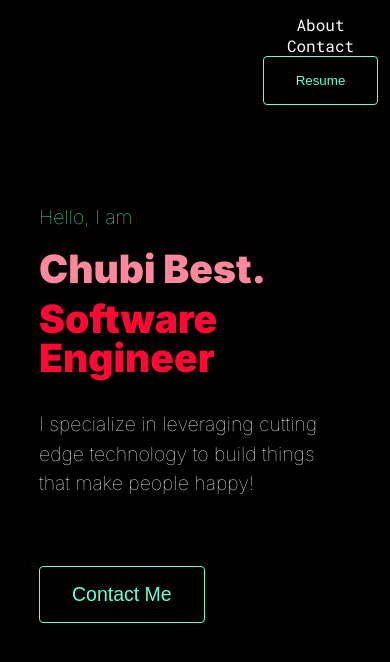
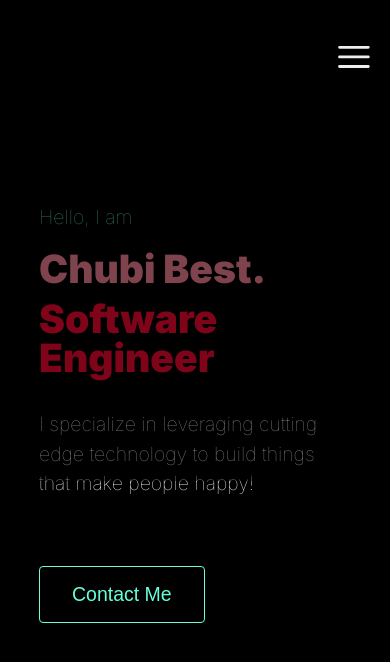
Before and after one commit to chubibest/portfolio, a React (Create React App) app: page / in a window 390 px wide. Both pictures are taken after a click on the element 349 px from the left and 59 px from the top of the page. Shown: the top 662 px of the page. Built offline with nearby package versions, Linux system fonts and the light colour scheme.

Commit message:
modal layout

```diff
--- a/src/App.tsx
+++ b/src/App.tsx
@@ -1,4 +1,3 @@
-import React, { useCallback } from 'react';
 import Header from './Components/Header';
 import styled, { ThemeProvider } from 'styled-components';
 import Intro from './Components/Intro';
@@ -6,7 +5,6 @@ import ContentWrapper from './Components/ContentWrapper';
 import useWindowDimensions from './CustomHooks/windowSize'
 import { WindowSize } from './Context/windowSize';
 import theme, { mobileTheme } from './theme'
-// import Experience from './Components/Experience'
 
 const App = styled.div(({ theme }) => ({
     'text-align': 'center',
--- a/src/Components/Header/Navigation/MobileHamburger/index.tsx
+++ b/src/Components/Header/Navigation/MobileHamburger/index.tsx
@@ -1,13 +1,19 @@
-import React from 'react';
+import React, { Dispatch, SetStateAction } from 'react';
 import styled from 'styled-components';
 
 const Hamburger = styled.div({
     cursor: 'pointer',
     width: '15vw'
 })
-const Index = () => {
+
+interface Props {
+    flipOptionState: Dispatch<SetStateAction<boolean>>
+    optionsState: boolean
+}
+
+const Index = ({flipOptionState, optionsState}: Props) => {
     return (
-        <Hamburger>
+        <Hamburger onClick={() => { flipOptionState(!optionsState)}}>
             <svg className="hb" xmlns="http://www.w3.org/2000/svg" viewBox="0 0 10 10" stroke="#eee" stroke-width=".6" fill="rgba(0,0,0,0)" stroke-linecap="round">
             <path d="M2,3L5,3L8,3M2,5L8,5M2,7L5,7L8,7">
                 <animate dur="0.2s" attributeName="d" values="M2,3L5,3L8,3M2,5L8,5M2,7L5,7L8,7;M3,3L5,5L7,3M5,5L5,5M3,7L5,5L7,7" fill="freeze" begin="start.begin" />
--- /dev/null
+++ b/src/Components/Header/Navigation/NavigationContent/index.tsx
@@ -0,0 +1,40 @@
+import React from 'react';
+import styled from 'styled-components';
+import { mailTo, about } from '../actions';
+import NavigationItem from '../NavigationItem'
+import Button from '../../../Button'
+
+const NavigationContent = styled.div({
+    display: 'flex',
+    flexDirection: 'row',
+    justifyContent: 'space-between',
+    alignItems: 'center',
+    '@media (max-width: 767px)': {
+        'flexDirection': 'column'
+    },
+    'zIndex': 10
+})
+
+// const options  = ['About', 'Experience', 'Contributions', 'Contact']
+const options  = [{text: 'About', onClick: about}, {text: 'Contact', onClick: mailTo}]
+
+const Index = () => {
+    return (
+        <NavigationContent>
+        {
+            options.map(({text, onClick}, index) => {
+                return (
+                    <NavigationItem text={text} key={index} onClick={onClick}/>
+                )
+            })
+        }
+        <NavigationItem>
+            <a href={require('../../../../resume.pdf')} download="Resume" target='_blank' rel="noreferrer">
+                <Button text='Resume'/>
+            </a>
+        </NavigationItem>
+    </NavigationContent>
+    );
+};
+
+export default Index;
--- a/src/Components/Header/Navigation/index.tsx
+++ b/src/Components/Header/Navigation/index.tsx
@@ -1,50 +1,22 @@
 import React, { useContext, useState } from 'react';
-import styled from 'styled-components'
-import NavigationItem from './NavigationItem'
-import Button from '../../Button'
-import { mailTo, about } from './actions';
 import { WindowSize } from '../../../Context/windowSize';
 import Hamburger from './MobileHamburger'
-
-const Navigation = styled.div({
-    display: 'flex',
-    flexDirection: 'row',
-    justifyContent: 'space-between',
-    alignItems: 'center',
-    '@media (max-width: 767px)': {
-        'flexDirection': 'column'
-      }
-})
-
-// const options  = ['About', 'Experience', 'Contributions', 'Contact']
-const options  = [{text: 'About', onClick: about}, {text: 'Contact', onClick: mailTo}]
+import NavigationContent from './NavigationContent'
+import Modal from '../../Modal'
 
 const Index = () => {
     const isMobile = useContext(WindowSize)
-    const [displayHam, setDisplayHam] = useState(true)
+    const [displayModal, setDisplayModal] = useState(false)
 
 
     return (
-        isMobile && displayHam ?
-            <div onClick={() => { setDisplayHam(false)}}>
-                <Hamburger />
-            </div>
-            :
-            <Navigation>
-                {
-                    options.map(({text, onClick}, index) => {
-                        return (
-                            <NavigationItem text={text} key={index} onClick={onClick}/>
-                        )
-                    })
-                }
-                <NavigationItem>
-                    <a href={require('../../../resume.pdf')} download="Resume" target='_blank' rel="noreferrer">
-                        <Button text='Resume'/>
-                    </a>
-                </NavigationItem>
-            </Navigation>
+        <>
+            <Modal display={displayModal} setDisplay={setDisplayModal} >
+                <NavigationContent />
+            </Modal>
+            {isMobile ? <Hamburger optionsState={displayModal} flipOptionState={setDisplayModal}/> : <NavigationContent />}
+        </>
     );
 };
-// download="Resume"
+
 export default Index;
--- /dev/null
+++ b/src/Components/Modal/index.tsx
@@ -0,0 +1,24 @@
+import React, { Dispatch, SetStateAction } from 'react';
+import styled from 'styled-components';
+
+const Modal = styled.div({
+    width: '100vw',
+    height: '100vh',
+    background: 'rgb(0, 0, 0, 0.5)',
+    position: 'relative'
+})
+
+interface Props {
+    display: boolean
+    setDisplay: Dispatch<SetStateAction<boolean>>
+    children: JSX.Element
+}
+const Index = ({display, setDisplay, children}: Props) => {
+    return (
+        display ?
+        (<Modal>{children}</Modal>):
+        null
+    );
+};
+
+export default Index;
```
